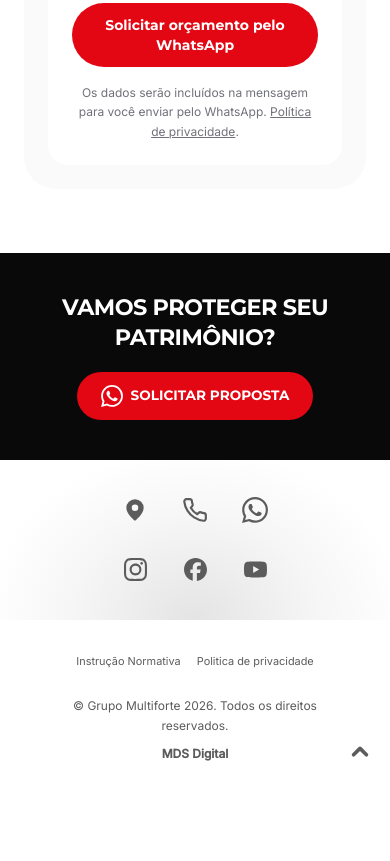
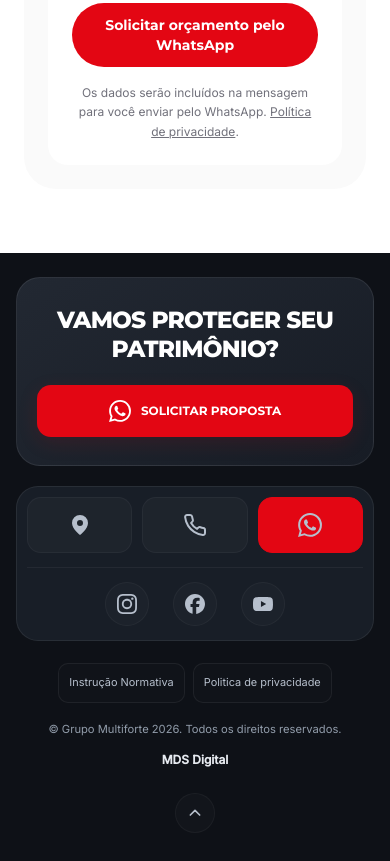
Before and after one commit to mdsdigitalservice/multiforte, an Astro site: page / in a window 390 px wide. Shown: the part 9188-10049 px from the top of the page. Before the commit the page ends 9980 px from the top, so only its background shows below. Built offline with nearby package versions, Linux system fonts and the light colour scheme; Astro itself is replaced by a stand-in of ours.

Commit message:
Redesign mobile footer with app-style action dock and dark cards

```diff
--- a/src/components/Footer.astro
+++ b/src/components/Footer.astro
@@ -77,24 +77,34 @@ const socials = data.footer.socials.filter(social => social.label !== 'Localiza
     .footer-copyright { white-space:nowrap; }
   }
   @media(max-width:767px) {
-    .footer-invitation { padding-block:40px; }
-    .footer-invitation-inner { flex-direction:column; gap:20px; text-align:center; }
-    .footer-contacts-inner { grid-template-columns:44px auto; justify-content:center; padding-block:28px; gap:16px; }
-    .footer-location { justify-content:center; min-width:44px; min-height:44px; }
+    .site-footer { padding-top:24px; background:#0e1117; color:#b6bfcc; }
+    .footer-invitation { margin-inline:16px; padding:28px 20px; border:1px solid #ffffff14; border-radius:24px; background:linear-gradient(145deg,#222832,#171c25); }
+    .footer-invitation-inner { flex-direction:column; gap:22px; padding-inline:0; text-align:center; }
+    .footer-invitation h2 { max-width:18ch; font-size:clamp(1.35rem,6vw,1.8rem); font-weight:800; line-height:1.2; letter-spacing:-.035em; }
+    .footer-proposal { width:100%; min-height:52px; border-radius:14px; gap:10px; font-size:.75rem; box-shadow:0 6px 20px #e3061320; }
+    .footer-contacts { background:transparent; }
+    .footer-contacts-inner { width:calc(100% - 32px); margin:20px auto 0; padding:10px; display:grid; grid-template-columns:repeat(3,minmax(0,1fr)); gap:10px; border:1px solid #ffffff12; border-radius:22px; background:#181e27; }
     .footer-location-text,.footer-whatsapp-text,.footer-phone-text { display:none; }
-    .footer-phone { display:inline-flex; justify-content:center; align-items:center; min-width:44px; min-height:44px; }
-    .footer-phone svg { display:block; }
-    .footer-phones { justify-content:center; flex-wrap:nowrap; gap:16px; font-size:.9rem; }
-    .footer-phones > a { white-space:nowrap; }
-    .footer-whatsapp { justify-content:center; min-width:44px; min-height:44px; }
-    .footer-socials { gap:24px; }
-    .footer-bottom { position:relative; display:flex; flex-direction:column; gap:12px; padding-block:20px 24px; }
-    .footer-legal { width:100%; justify-content:center; flex-wrap:nowrap; gap:16px; font-size:clamp(.625rem,2.8vw,.75rem); }
-    .footer-legal a { min-height:44px; }
+    .footer-phones { display:contents; }
+    .footer-location,.footer-phone,.footer-whatsapp { display:flex; align-items:center; justify-content:center; min-width:0; width:100%; min-height:56px; border:1px solid #ffffff0a; border-radius:14px; background:#ffffff07; color:#e6eaf0; transition:background .2s,transform .2s; }
+    .footer-location:hover,.footer-phone:hover { color:white; background:#ffffff12; }
+    .footer-location:active,.footer-phone:active,.footer-whatsapp:active { transform:scale(.96); }
+    .footer-location svg,.footer-phone svg,.footer-whatsapp svg { display:block; width:24px; height:24px; }
+    .footer-whatsapp { background:#E30613; border-color:#E30613; color:white; }
+    .footer-whatsapp:hover { background:#bf0510; color:white; }
+    .footer-socials { grid-column:1/-1; flex-wrap:nowrap; gap:24px; margin-top:4px; padding:14px 0 4px; border-top:1px solid #ffffff0d; }
+    .footer-socials a { width:44px; height:44px; border:1px solid #ffffff0a; border-radius:50%; background:#ffffff05; color:#b6bfcc; }
+    .footer-socials a:hover { background:#ffffff12; color:white; }
+    .footer-socials :global(svg) { width:20px; height:20px; }
+    .footer-bottom { display:flex; flex-direction:column; gap:16px; padding:22px 16px 28px; }
+    .footer-legal { width:100%; justify-content:center; flex-wrap:nowrap; gap:8px; font-size:clamp(.625rem,2.8vw,.75rem); }
+    .footer-legal a { justify-content:center; min-height:40px; padding:8px 10px; border:1px solid #ffffff10; border-radius:10px; background:#ffffff03; color:#b6bfcc; }
+    .footer-legal a:hover { background:#ffffff0a; color:white; }
     .footer-legal a span { display:none; }
-    .footer-copyright { width:100%; padding-inline:28px; text-align:center; font-size:.75rem; line-height:1.7; }
-    .footer-copyright :global(a) { display:block; width:fit-content; margin:8px auto 0; min-height:24px; font-weight:600; }
-    .footer-top { position:absolute; right:8px; bottom:18px; }
-
+    .footer-copyright { width:100%; max-width:300px; text-align:center; font-size:.7rem; line-height:1.8; color:#929dab; }
+    .footer-copyright :global(a) { display:block; width:fit-content; margin:10px auto 0; min-height:28px; font-weight:600; font-size:.75rem; color:#e6eaf0; }
+    .footer-top { position:static; width:40px; height:40px; border:1px solid #ffffff0a; background:#ffffff05; color:#a9b4c3; }
+    .footer-top:hover { color:white; background:#ffffff12; }
+    .footer-top svg { width:16px; height:16px; stroke-width:2.5; }
   }
 </style>
```
